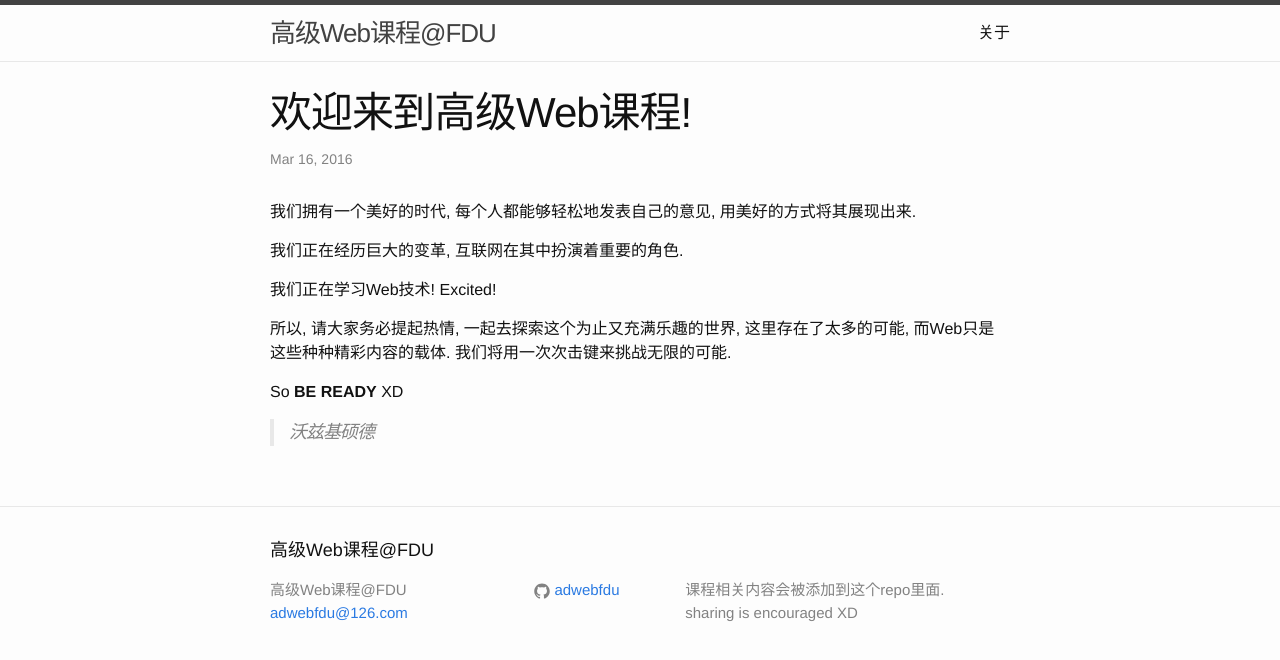
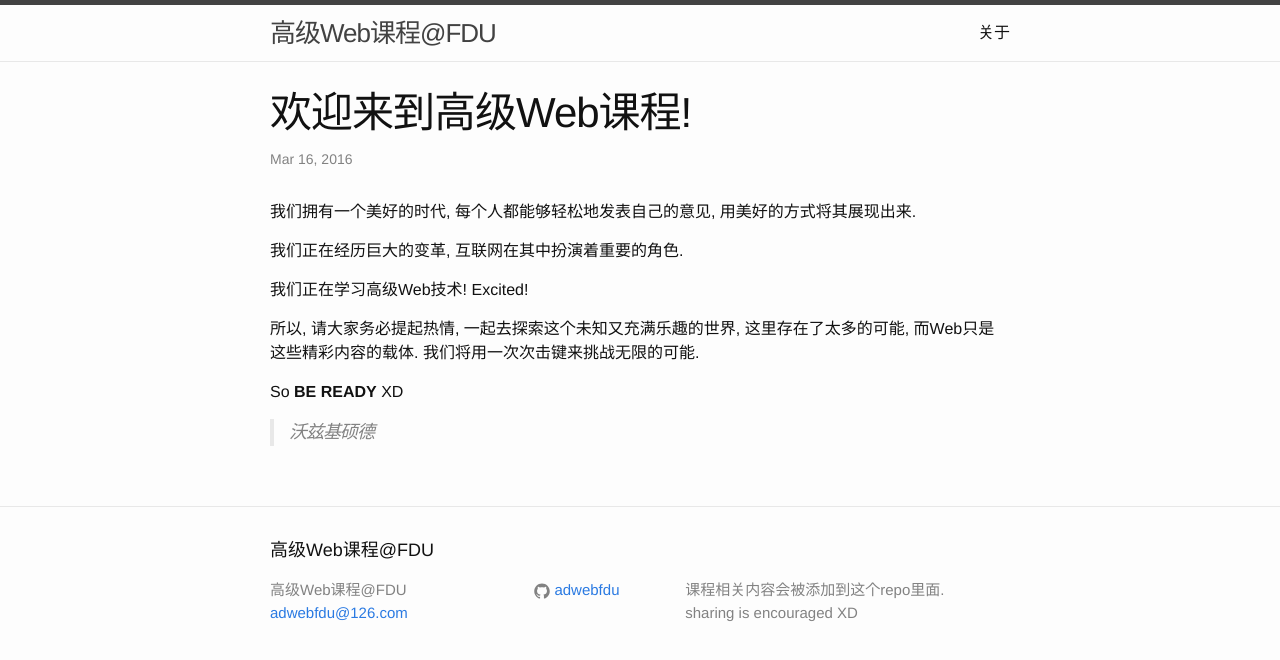
Before and after one commit to adwebfdu/adwebfdu.github.io, a Jekyll site: the page built from _posts/2016-03-16-welcome-to-advanced-web-course.markdown, in a window 1280 px wide. Shown: the top 660 px of the page. Built offline with Jekyll 4.4.1, drawn with Linux system fonts in a browser that asks for light colours.

Commit message:
fix typos

```diff
--- a/_posts/2016-03-16-welcome-to-advanced-web-course.markdown
+++ b/_posts/2016-03-16-welcome-to-advanced-web-course.markdown
@@ -8,9 +8,9 @@ categories: course
 
 我们正在经历巨大的变革, 互联网在其中扮演着重要的角色.
 
-我们正在学习Web技术! Excited!
+我们正在学习高级Web技术! Excited!
 
-所以, 请大家务必提起热情, 一起去探索这个为止又充满乐趣的世界, 这里存在了太多的可能, 而Web只是这些种种精彩内容的载体. 我们将用一次次击键来挑战无限的可能.
+所以, 请大家务必提起热情, 一起去探索这个未知又充满乐趣的世界, 这里存在了太多的可能, 而Web只是这些精彩内容的载体. 我们将用一次次击键来挑战无限的可能.
 
 So **BE READY** XD
 
```
